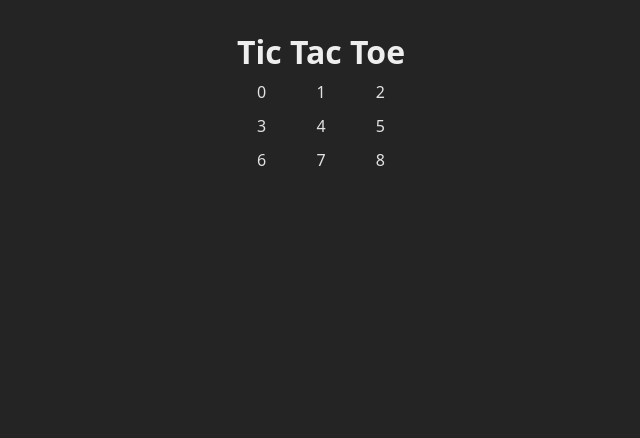
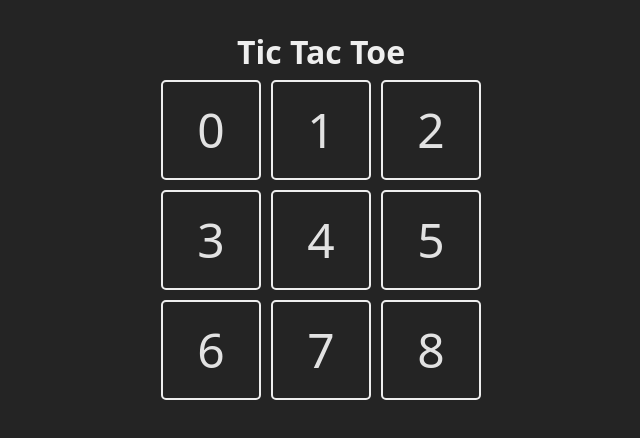
Before and after one commit to Grover1986/miniProyectos-React, a React (Vite) app in the folder projects/05-tic-tac-toe/: page / in a window 1280 px wide. Shown: the top 438 px of the page, without its empty margins (319-959 px from the left). Built offline with nearby package versions, Linux system fonts and the light colour scheme.

Commit message:
feat(projects/05-tic-tac-toe): dibujando el tablero2

```diff
--- a/projects/05-tic-tac-toe/src/App.jsx
+++ b/projects/05-tic-tac-toe/src/App.jsx
@@ -6,10 +6,18 @@ const TURNS = {
    O: 'o'
 }
 
-// variable tablero y su creación de índices
-const board = Array(9).fill(null)
+// Como haremos un tablero para jugar tres en raya (michi), tenemos que componetizar y ¿Qué es lo q compone un Tablero?, pues un Cuadrado q va a ser la posición
+// donde se va a poder jugar cada uno de los movimientos. Así q creamos nuestro componente Square q necesitará un children, una actualización y un índice
+const Square = ({ children, updateBoard, index }) => {
+   return (
+      <div className='square'>
+         {children}
+      </div>
+   )
+}
 
 function App() {
+   const board = Array(9).fill(null)
 
    return (
       <main className='board'>
@@ -19,11 +27,12 @@ function App() {
                // llenamos nuestro tablero colocando como valor sus índices
                board.map((_, index) => {
                   return (
-                     <div key={index}>
-                        <span>
-                           {index}
-                        </span>
-                     </div>
+                     <Square
+                        key={index}
+                        index={index}
+                     >
+                        {index}
+                     </Square>
                   )
                })
             }
```
